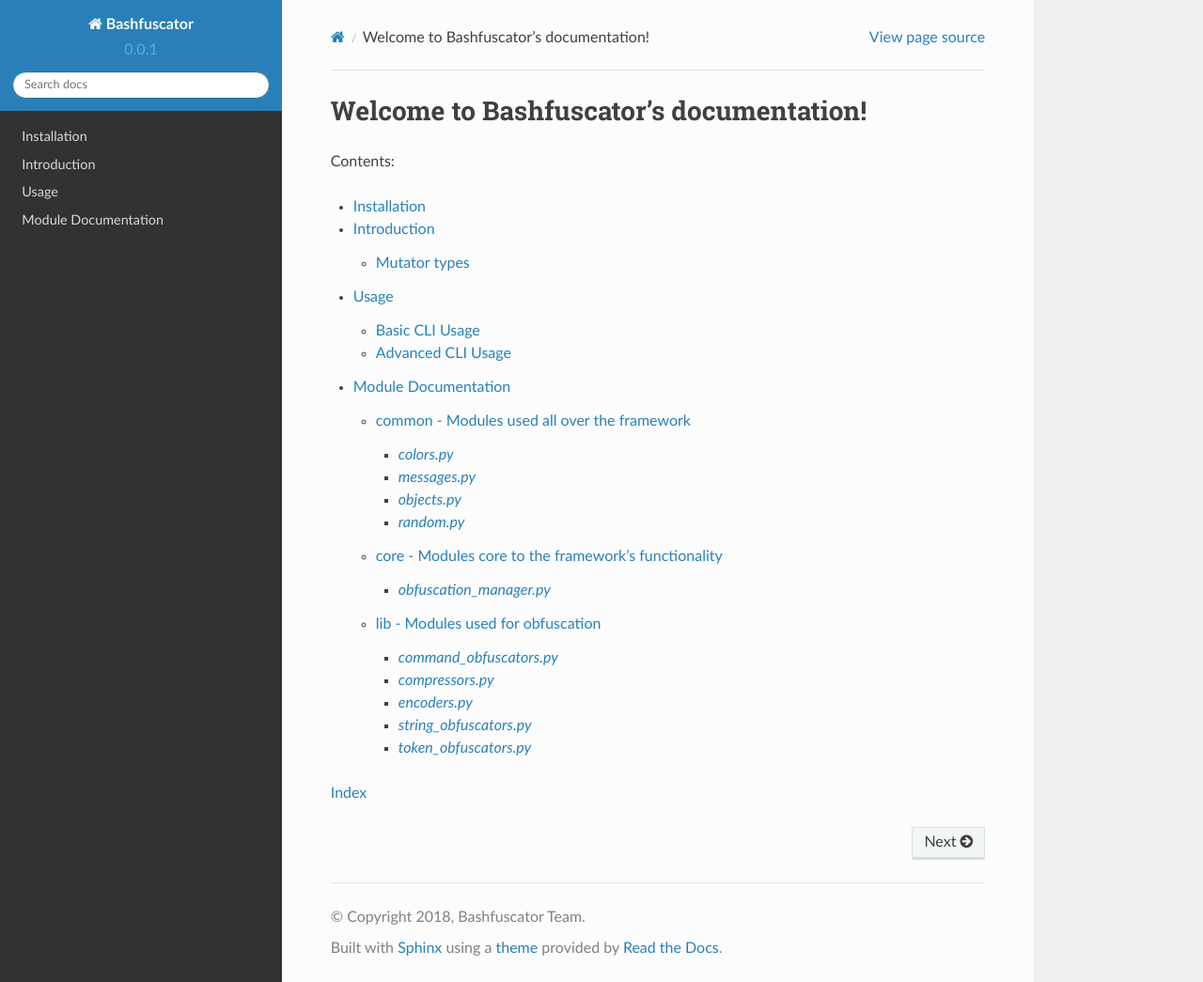
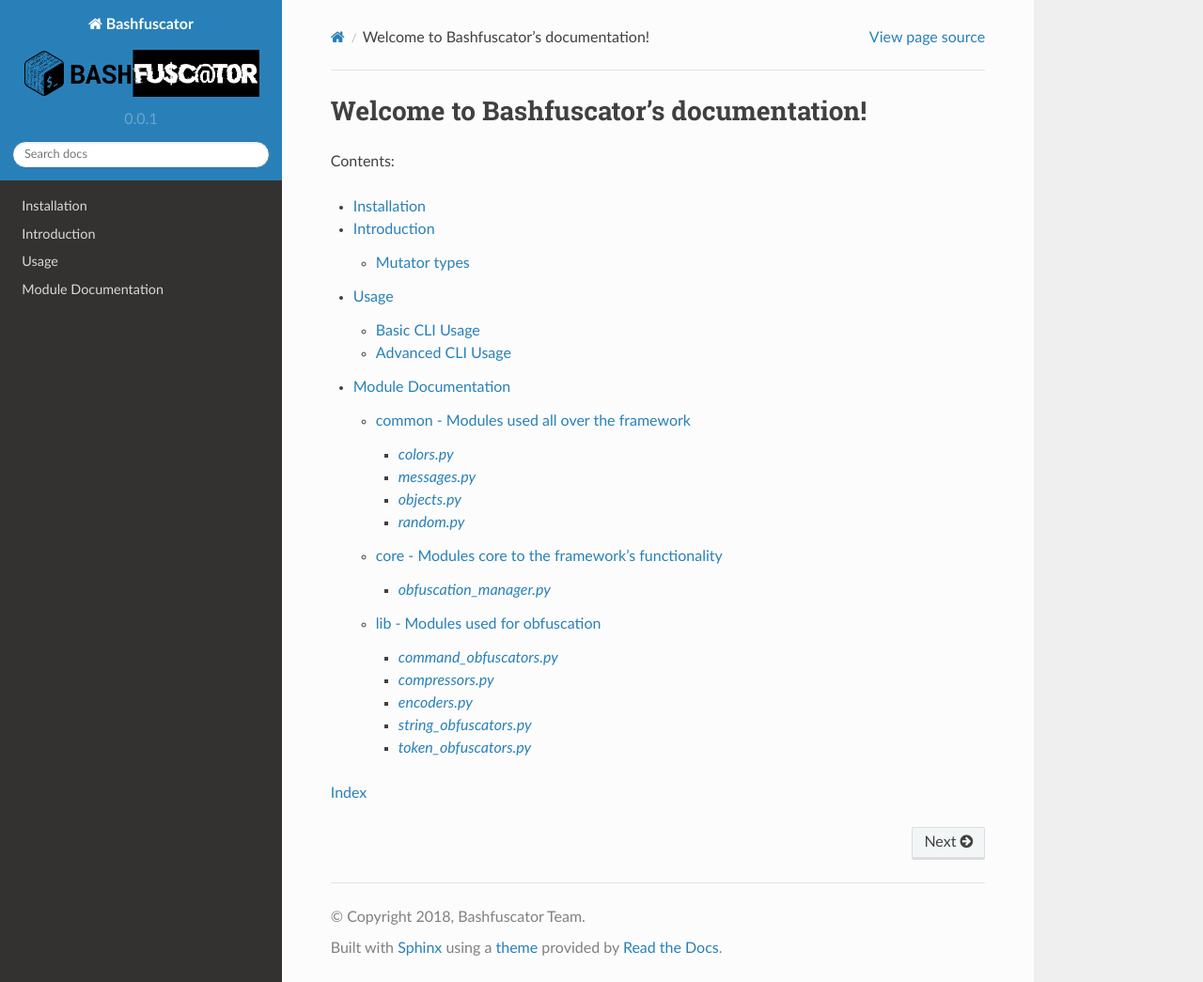
Before and after one commit to Bashfuscator/Bashfuscator, a Sphinx documentation site: the page built from docs/source/index.rst, in a window 1280 px wide and 1045 px high. Shown: the whole window at 94% size. Built offline with Sphinx 7.4.7 and the Read the Docs theme 2.0.0, drawn with Linux system fonts in a browser that asks for light colours.

Commit message:
Update docs to use logo

```diff
--- a/docs/source/conf.py
+++ b/docs/source/conf.py
@@ -156,7 +156,7 @@
 # The name of an image file (relative to this directory) to place at the top
 # of the sidebar.
 #
-# html_logo = None
+html_logo = "../../img/bashfuscator_logo.png"
 
 # The name of an image file (relative to this directory) to use as a favicon of
 # the docs.  This file should be a Windows icon file (.ico) being 16x16 or 32x32
```
